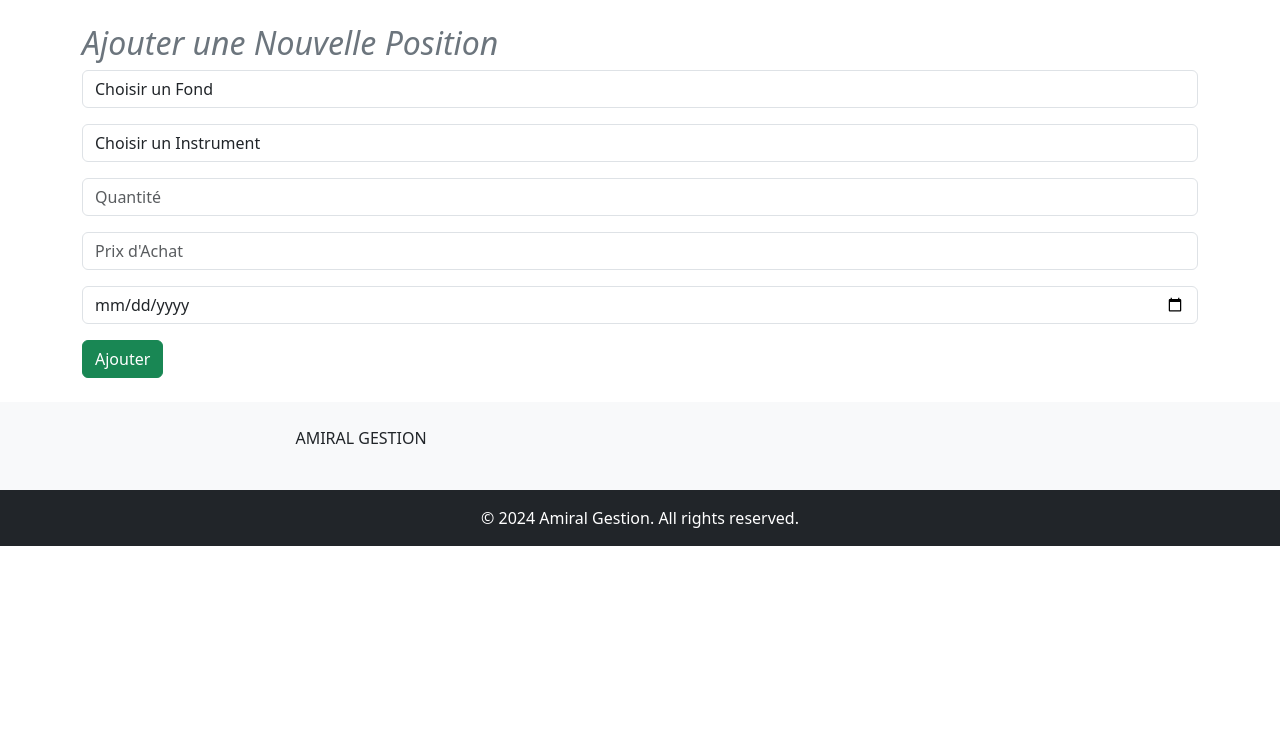
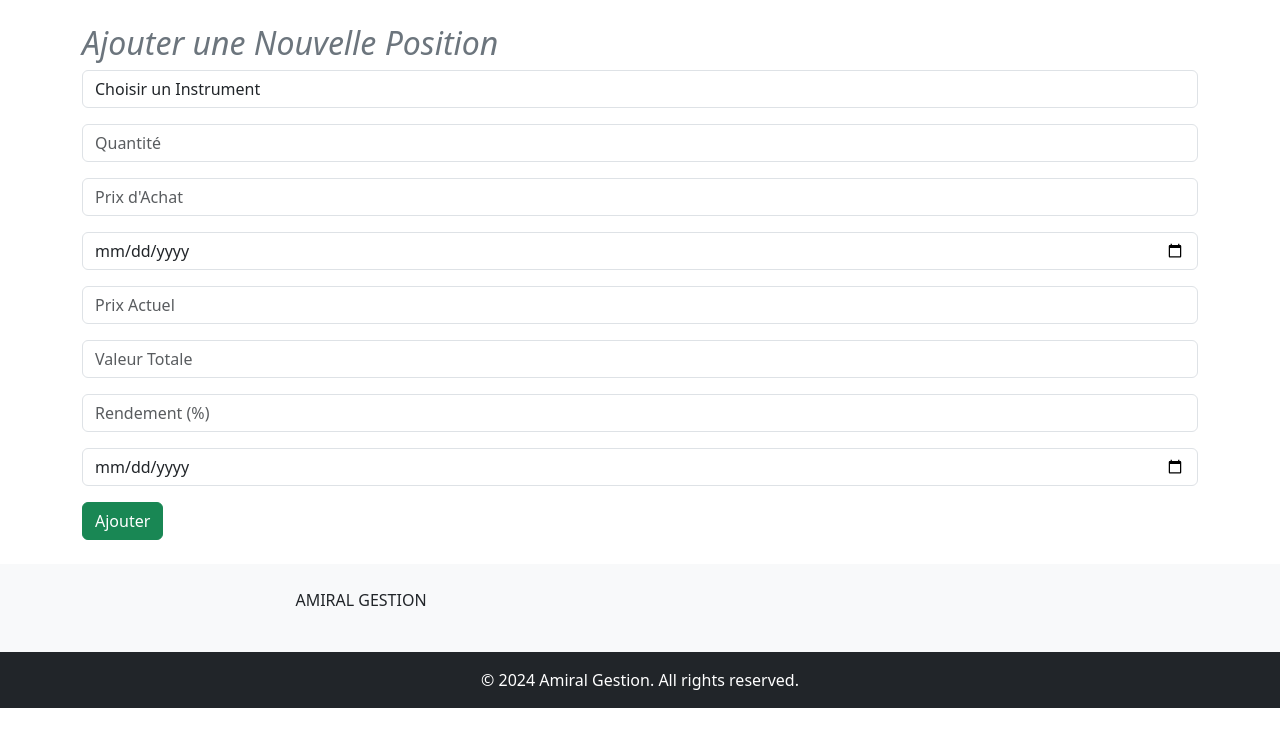
Before and after one commit to MalickaHoumgbo/Suivi_De_Portefeuille, a Flask app: page /ajout_position in a window 1280 px wide. Shown: the part 66-800 px from the top of the page. Run offline with Flask 3, Linux system fonts and the light colour scheme; data that the repository does not hold is empty.

Commit message:
Rectification des positions

```diff
--- a/app/config.py
+++ b/app/config.py
@@ -1,5 +1,5 @@
 """
-Ce fichier définit l'URI de la base de données MySQL (l'adresse et les
+Ce fichier définit l'URL de la base de données MySQL (l'adresse et les
 informations de connexion à la base de données).
 """
 import os
--- a/app/templates/ajout_position.html
+++ b/app/templates/ajout_position.html
@@ -4,14 +4,6 @@
 <div class="mb-4">
     <h2 class="text-secondary fst-italic mt-2">Ajouter une Nouvelle Position</h2>
     <form action="{{ url_for('main.add_position') }}" method="POST">
-        <div class="form-group mb-3">
-            <select name="fond_id" class="form-control" required>
-                <option value="" disabled selected>Choisir un Fond</option>
-                {% for fond in fonds %}
-                <option value="{{ fond.id }}">{{ fond.nom_fond }}</option>
-                {% endfor %}
-            </select>
-        </div>
         <div class="form-group mb-3">
             <select name="instrument_id" class="form-control" required>
                 <option value="" disabled selected>Choisir un Instrument</option>
@@ -24,13 +16,24 @@
             <input type="number" name="quantite" class="form-control" placeholder="Quantité" required>
         </div>
         <div class="form-group mb-3">
-            <input type="number" name="prix_achat" class="form-control" placeholder="Prix d'Achat" required>
+            <input type="number" name="prix_achat" step="0.01" class="form-control" placeholder="Prix d'Achat" required>
         </div>
         <div class="form-group mb-3">
             <input type="date" name="date_achat" class="form-control" placeholder="Date d'Achat" required>
         </div>
+        <div class="form-group mb-3">
+            <input type="number" name="prix_actuel" step="0.01" class="form-control" placeholder="Prix Actuel" required>
+        </div>
+        <div class="form-group mb-3">
+            <input type="number" name="valeur_totale" step="0.01" class="form-control" placeholder="Valeur Totale" required>
+        </div>
+        <div class="form-group mb-3">
+            <input type="number" name="rendement" step="0.01" class="form-control" placeholder="Rendement (%)" required>
+        </div>
+        <div class="form-group mb-3">
+            <input type="date" name="date_derniere_transaction" class="form-control" placeholder="Date Dernière Transaction" required>
+        </div>
         <button type="submit" class="btn btn-success">Ajouter</button>
     </form>
 </div>
-
 {% endblock %}
```
Also changed, not shown: app/templates/positions.html (+8 -8 lines), app/update_db.py (+12 -0 lines).
